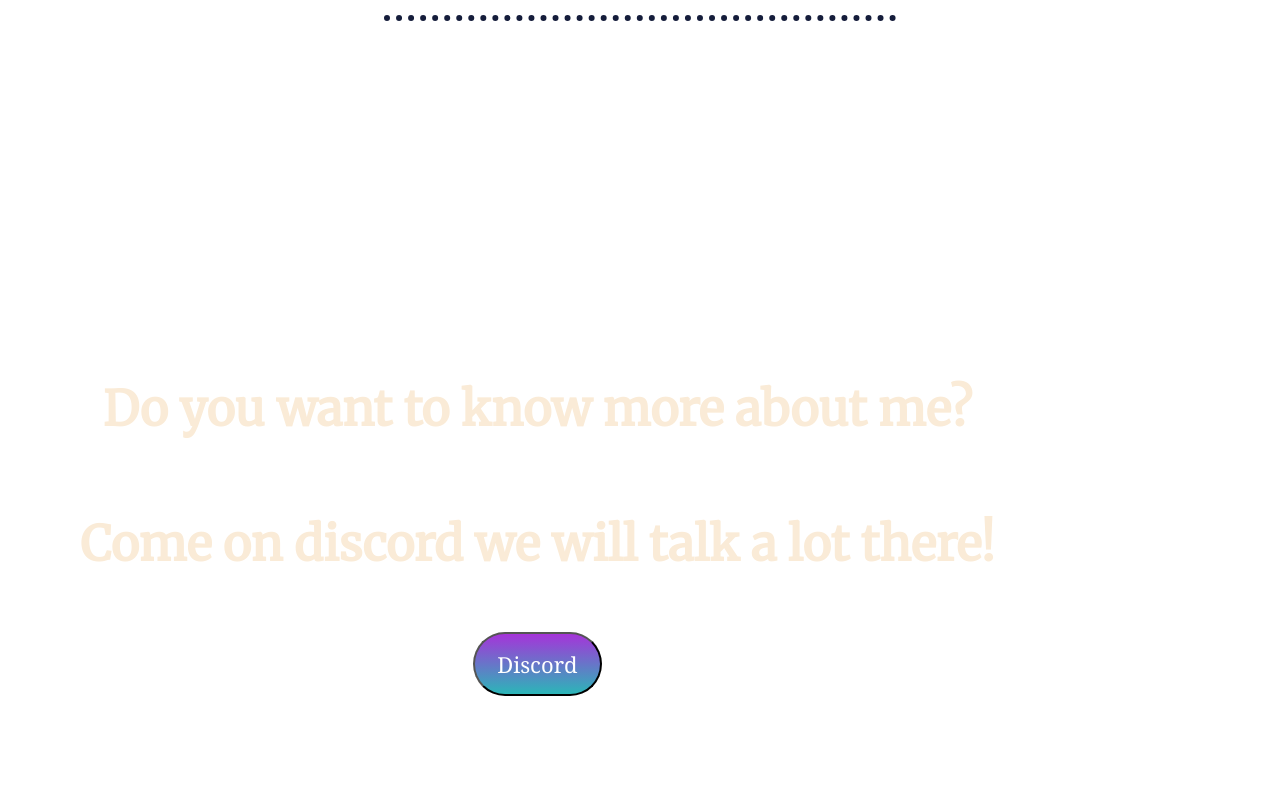
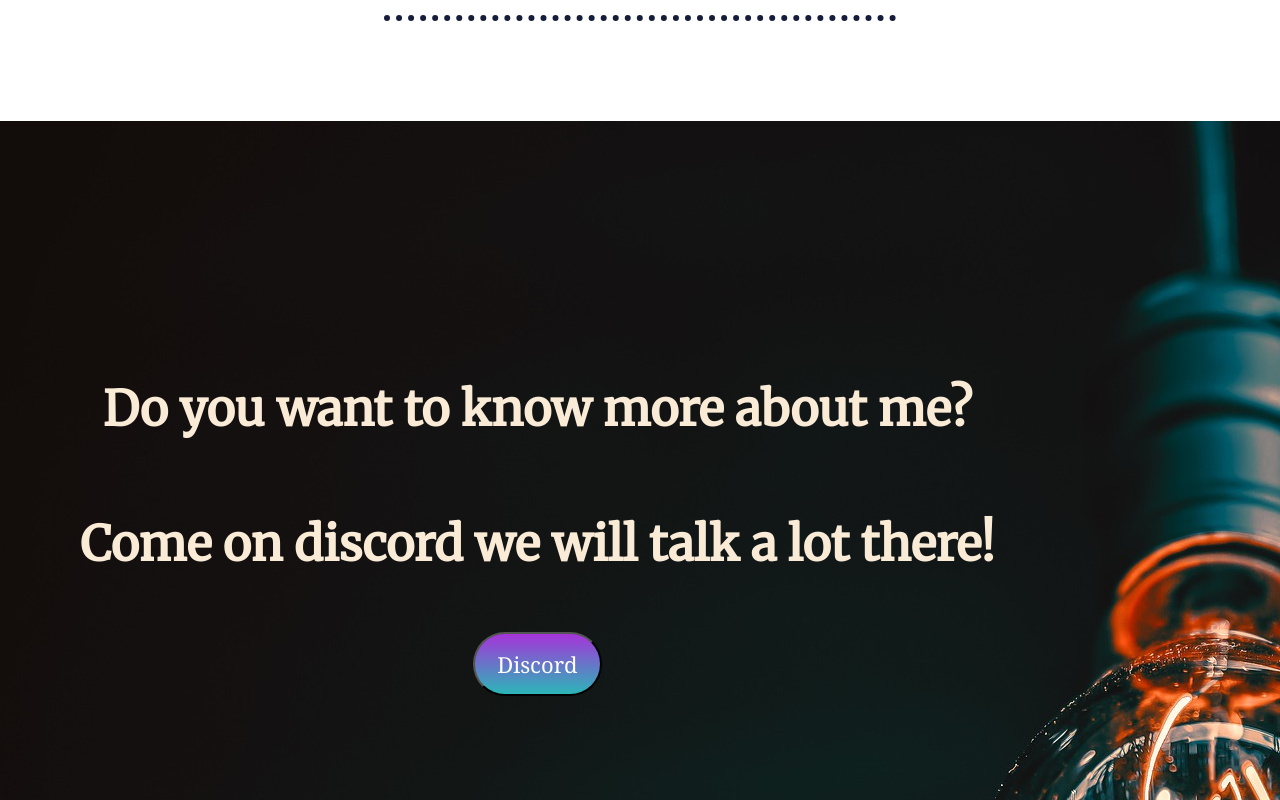
Before and after one commit to Ahmad-Div/Ahmad-Software, a plain HTML site: page index.html in a window 1280 px wide. Shown: the part 3260-4060 px from the top of the page. Drawn offline with Linux system fonts and the light colour scheme.

Commit message:
Update style.css

```diff
--- a/style.css
+++ b/style.css
@@ -135,7 +135,7 @@ hr{
 .want-more{
     width: 1920px;
     height: 1277px;
-    background-image:url(..glop.jpg);
+    background-image:url(/glop.jpg);
     color: antiquewhite;
     position: relative;
 }
```
